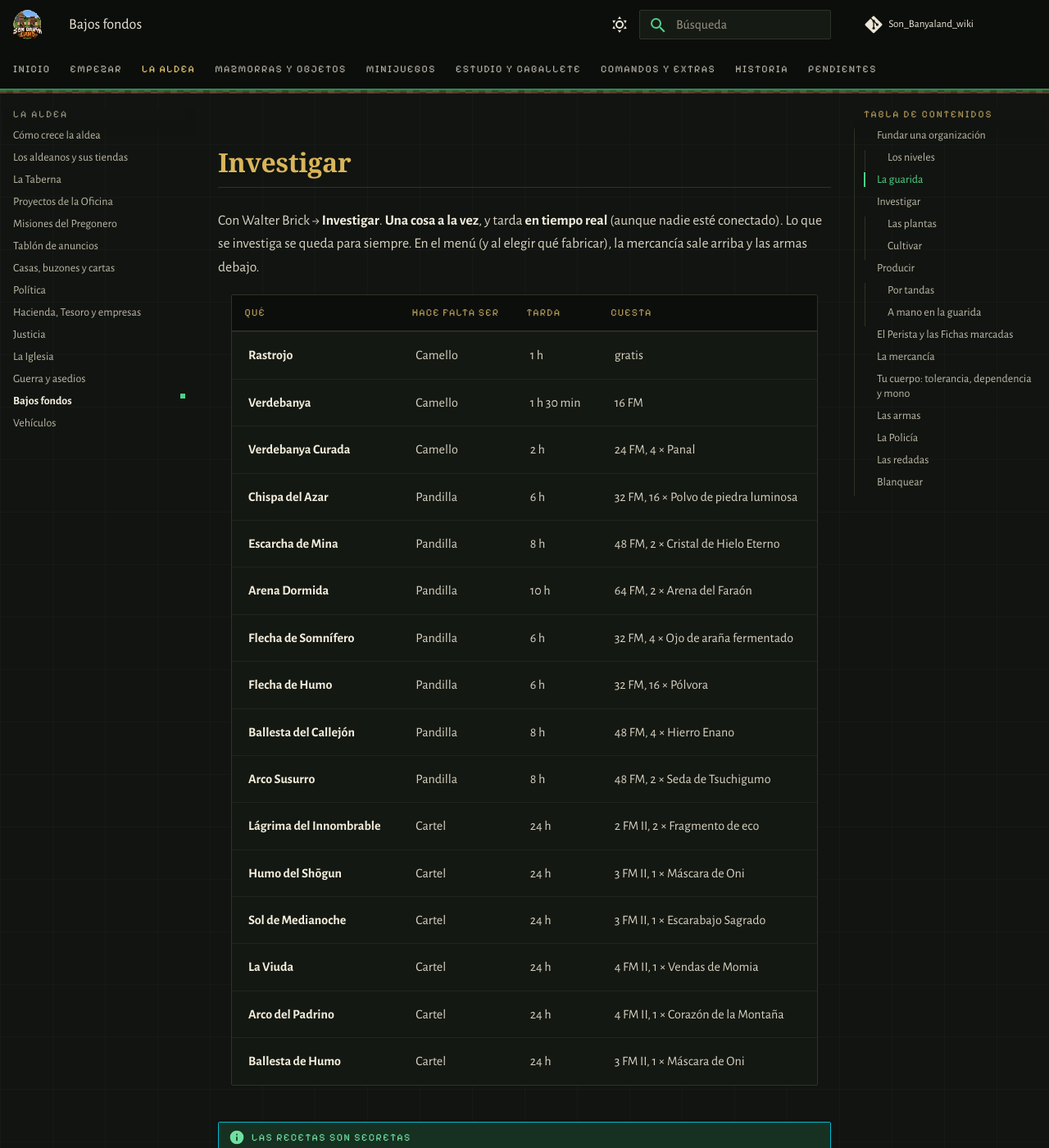
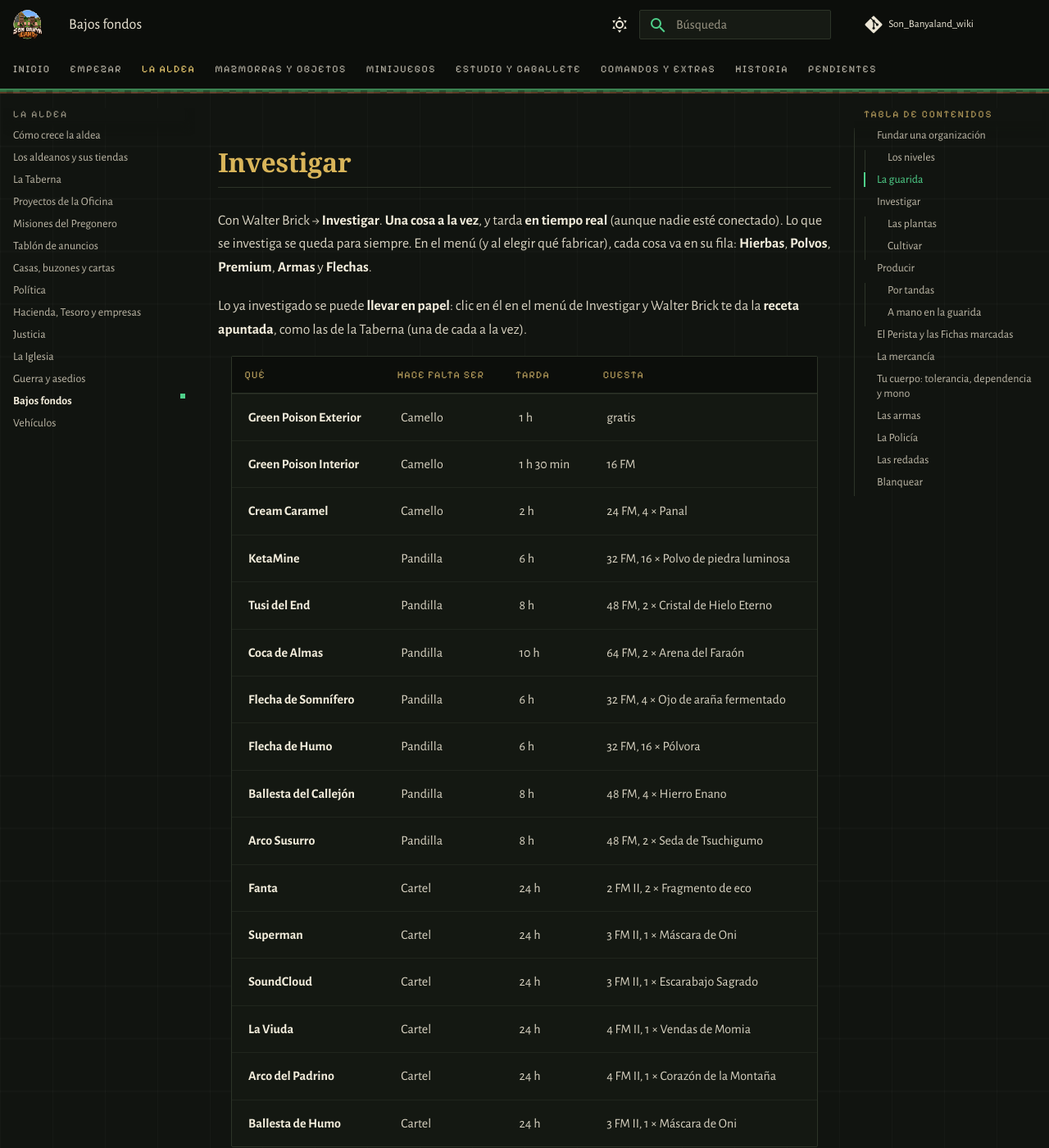
Before and after one commit to PigPilgrim/Son_Banyaland_wiki, an MkDocs documentation site: the page built from docs/crimen.md, in a window 1280 px wide and 1400 px high, scrolled down 2192 px. Shown: the whole window at 82% size. Built offline with MkDocs 1.6.1 and Material for MkDocs 9.7.7, drawn with Linux system fonts in a browser that asks for light colours; some web fonts are replaced; comment, search, counter and statistics services are not loaded; some of the changed text lies outside the part shown.

Commit message:
Crimen: nombres nuevos de la mercancía, humo del color de cada una, menús por filas y recetas en papel
Co-Authored-By: Claude Opus 5.5 <noreply@anthropic.com>

```diff
--- a/docs/_generado/crimen_elaboracion.md
+++ b/docs/_generado/crimen_elaboracion.md
@@ -1,11 +1,11 @@
 | Mercancía | Cómo se hace |
 |---|---|
-| **Rastrojo** | por tandas con Walter Brick |
-| **Verdebanya** | por tandas con Walter Brick |
-| **Verdebanya Curada** | por tandas con Walter Brick |
-| **Chispa del Azar** | a mano en la guarida (con estrellas) |
-| **Escarcha de Mina** | a mano en la guarida (con estrellas) |
-| **Arena Dormida** | a mano en la guarida (con estrellas) |
-| **Lágrima del Innombrable** | a mano en la guarida (con estrellas) |
-| **Humo del Shōgun** | a mano en la guarida (con estrellas) |
-| **Sol de Medianoche** | a mano en la guarida (con estrellas) |
+| **Green Poison Exterior** | por tandas con Walter Brick |
+| **Green Poison Interior** | por tandas con Walter Brick |
+| **Cream Caramel** | por tandas con Walter Brick |
+| **KetaMine** | a mano en la guarida (con estrellas) |
+| **Tusi del End** | a mano en la guarida (con estrellas) |
+| **Coca de Almas** | a mano en la guarida (con estrellas) |
+| **Fanta** | a mano en la guarida (con estrellas) |
+| **Superman** | a mano en la guarida (con estrellas) |
+| **SoundCloud** | a mano en la guarida (con estrellas) |
--- a/docs/_generado/crimen_investigacion.md
+++ b/docs/_generado/crimen_investigacion.md
@@ -1,18 +1,18 @@
 | Qué | Hace falta ser | Tarda | Cuesta |
 |---|---|---|---|
-| **Rastrojo** | Camello | 1 h | gratis |
-| **Verdebanya** | Camello | 1 h 30 min | 16 FM |
-| **Verdebanya Curada** | Camello | 2 h | 24 FM, 4 × Panal |
-| **Chispa del Azar** | Pandilla | 6 h | 32 FM, 16 × Polvo de piedra luminosa |
-| **Escarcha de Mina** | Pandilla | 8 h | 48 FM, 2 × Cristal de Hielo Eterno |
-| **Arena Dormida** | Pandilla | 10 h | 64 FM, 2 × Arena del Faraón |
+| **Green Poison Exterior** | Camello | 1 h | gratis |
+| **Green Poison Interior** | Camello | 1 h 30 min | 16 FM |
+| **Cream Caramel** | Camello | 2 h | 24 FM, 4 × Panal |
+| **KetaMine** | Pandilla | 6 h | 32 FM, 16 × Polvo de piedra luminosa |
+| **Tusi del End** | Pandilla | 8 h | 48 FM, 2 × Cristal de Hielo Eterno |
+| **Coca de Almas** | Pandilla | 10 h | 64 FM, 2 × Arena del Faraón |
 | **Flecha de Somnífero** | Pandilla | 6 h | 32 FM, 4 × Ojo de araña fermentado |
 | **Flecha de Humo** | Pandilla | 6 h | 32 FM, 16 × Pólvora |
 | **Ballesta del Callejón** | Pandilla | 8 h | 48 FM, 4 × Hierro Enano |
 | **Arco Susurro** | Pandilla | 8 h | 48 FM, 2 × Seda de Tsuchigumo |
-| **Lágrima del Innombrable** | Cartel | 24 h | 2 FM II, 2 × Fragmento de eco |
-| **Humo del Shōgun** | Cartel | 24 h | 3 FM II, 1 × Máscara de Oni |
-| **Sol de Medianoche** | Cartel | 24 h | 3 FM II, 1 × Escarabajo Sagrado |
+| **Fanta** | Cartel | 24 h | 2 FM II, 2 × Fragmento de eco |
+| **Superman** | Cartel | 24 h | 3 FM II, 1 × Máscara de Oni |
+| **SoundCloud** | Cartel | 24 h | 3 FM II, 1 × Escarabajo Sagrado |
 | **La Viuda** | Cartel | 24 h | 4 FM II, 1 × Vendas de Momia |
 | **Arco del Padrino** | Cartel | 24 h | 4 FM II, 1 × Corazón de la Montaña |
 | **Ballesta de Humo** | Cartel | 24 h | 3 FM II, 1 × Máscara de Oni |
--- a/docs/_generado/crimen_mercancia.md
+++ b/docs/_generado/crimen_mercancia.md
@@ -1,11 +1,11 @@
 | Mercancía | Familia | Efecto | Bajón (después) | Experiencia | El Perista paga | Quiere al día | Hace falta ser |
 |---|---|---|---|---|---|---|---|
-| **Rastrojo** | Hierbas | Prisa I (2 min) | Hambre I (30 s) | +3 | 1 FM | 48 | Camello |
-| **Verdebanya** | Hierbas | Prisa I (3 min), Regeneración I (3 min) | Lentitud I (30 s) | +6 | 2 FM | 32 | Camello |
-| **Verdebanya Curada** | Hierbas | Prisa I (6 min), Regeneración I (6 min), Saturación I (4 s) | Náusea I (5 s) | +12 | 4 FM | 24 | Camello |
-| **Chispa del Azar** | Polvos | Velocidad II (2 min), Suerte II (2 min) | Debilidad I (1 min) | +15 | 5 FM | 16 | Pandilla |
-| **Escarcha de Mina** | Polvos | Visión nocturna I (4 min), Prisa II (4 min) | Fatiga minera I (1 min) | +20 | 6 FM | 16 | Pandilla |
-| **Arena Dormida** | Polvos | Absorción I (3 min), Resistencia al fuego I (3 min) | Hambre II (1 min), Lentitud I (1 min) | +25 | 8 FM | 12 | Pandilla |
-| **Lágrima del Innombrable** | Premium | Invisibilidad I (90 s), Visión nocturna I (90 s) | Oscuridad I (20 s) | +50 | 20 FM | 8 | Cartel |
-| **Humo del Shōgun** | Premium | Velocidad III (2 min), Salto II (2 min), Caída lenta I (2 min) | Lentitud II (1 min) | +50 | 20 FM | 8 | Cartel |
-| **Sol de Medianoche** | Premium | Fuerza I (3 min), Velocidad II (3 min), Absorción II (3 min) | Debilidad II (2 min), Hambre III (2 min) | +60 | 24 FM | 8 | Cartel |
+| **Green Poison Exterior** | Hierbas | Prisa I (2 min) | Hambre I (30 s) | +3 | 1 FM | 48 | Camello |
+| **Green Poison Interior** | Hierbas | Prisa I (3 min), Regeneración I (3 min) | Lentitud I (30 s) | +6 | 2 FM | 32 | Camello |
+| **Cream Caramel** | Hierbas | Prisa I (6 min), Regeneración I (6 min), Saturación I (4 s) | Náusea I (5 s) | +12 | 4 FM | 24 | Camello |
+| **KetaMine** | Polvos | Velocidad II (2 min), Suerte II (2 min) | Debilidad I (1 min) | +15 | 5 FM | 16 | Pandilla |
+| **Tusi del End** | Polvos | Visión nocturna I (4 min), Prisa II (4 min) | Fatiga minera I (1 min) | +20 | 6 FM | 16 | Pandilla |
+| **Coca de Almas** | Polvos | Absorción I (3 min), Resistencia al fuego I (3 min) | Hambre II (1 min), Lentitud I (1 min) | +25 | 8 FM | 12 | Pandilla |
+| **Fanta** | Premium | Invisibilidad I (90 s), Visión nocturna I (90 s) | Oscuridad I (20 s) | +50 | 20 FM | 8 | Cartel |
+| **Superman** | Premium | Velocidad III (2 min), Salto II (2 min), Caída lenta I (2 min) | Lentitud II (1 min) | +50 | 20 FM | 8 | Cartel |
+| **SoundCloud** | Premium | Fuerza I (3 min), Velocidad II (3 min), Absorción II (3 min) | Debilidad II (2 min), Hambre III (2 min) | +60 | 24 FM | 8 | Cartel |
--- a/docs/_generado/crimen_plantas.md
+++ b/docs/_generado/crimen_plantas.md
@@ -1,4 +1,4 @@
 | Sale | Al cortar | Probabilidad | Hace falta haber investigado |
 |---|---|---|---|
-| **Brizna de Rastrojo** | Hierba alta | 30 % | Rastrojo |
-| **Cogollo de Banya** | Helecho grande | 50 % | Verdebanya |
+| **Brizna de Rastrojo** | Hierba alta | 30 % | Green Poison Exterior |
+| **Cogollo de Banya** | Helecho grande | 50 % | Green Poison Interior |
--- a/docs/crimen.md
+++ b/docs/crimen.md
@@ -39,8 +39,11 @@ Se sube de nivel con Walter Brick (**Subir a...**), cuando se cumple todo.
 ## Investigar
 
 Con Walter Brick → **Investigar**. **Una cosa a la vez**, y tarda **en tiempo real** (aunque nadie esté
-conectado). Lo que se investiga se queda para siempre. En el menú (y al elegir qué fabricar), la mercancía sale
-arriba y las armas debajo.
+conectado). Lo que se investiga se queda para siempre. En el menú (y al elegir qué fabricar), cada cosa va en su
+fila: **Hierbas**, **Polvos**, **Premium**, **Armas** y **Flechas**.
+
+Lo ya investigado se puede **llevar en papel**: clic en él en el menú de Investigar y Walter Brick te da la
+**receta apuntada**, como las de la Taberna (una de cada a la vez).
 
 --8<-- "_generado/crimen_investigacion.md"
 
@@ -122,7 +125,7 @@ Con Walter Brick → **El Perista**: compra la mercancía y paga en **Fichas mar
 ## La mercancía
 
 **Se toma con clic derecho** (para tomarla mirando a un cofre o una puerta, **Mayús + clic derecho**). Mientras te
-dura el efecto, **te sale humo verde** de la cabeza: se nota. Cuando se acaba, llega **el bajón**.
+dura el efecto, **te sale humo** de la cabeza, del color de lo que has tomado: se nota. Cuando se acaba, llega **el bajón**.
 
 Además **da experiencia**: menos cuanta más tolerancia tengas, y **nada si es sobredosis**.
 
```
